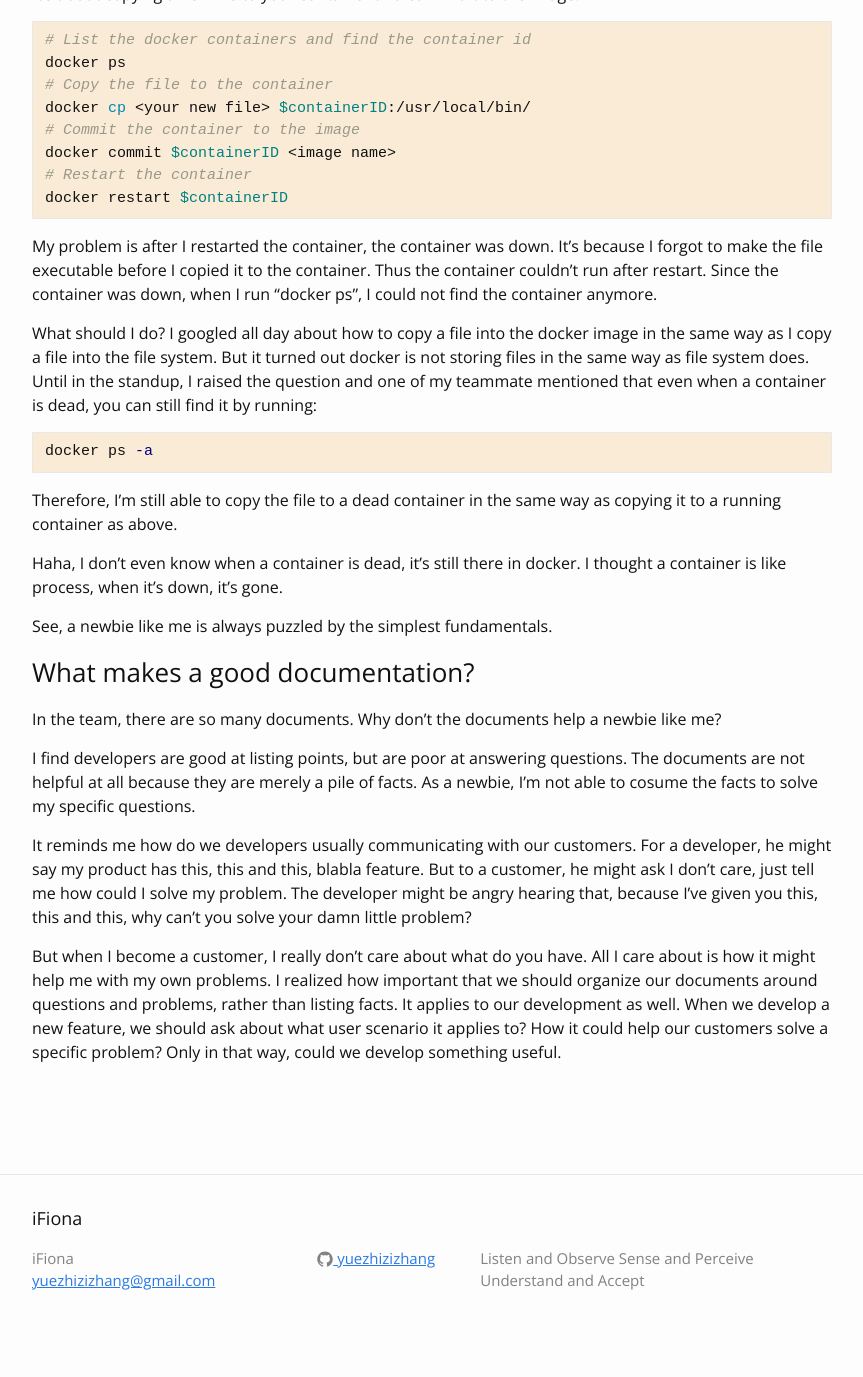
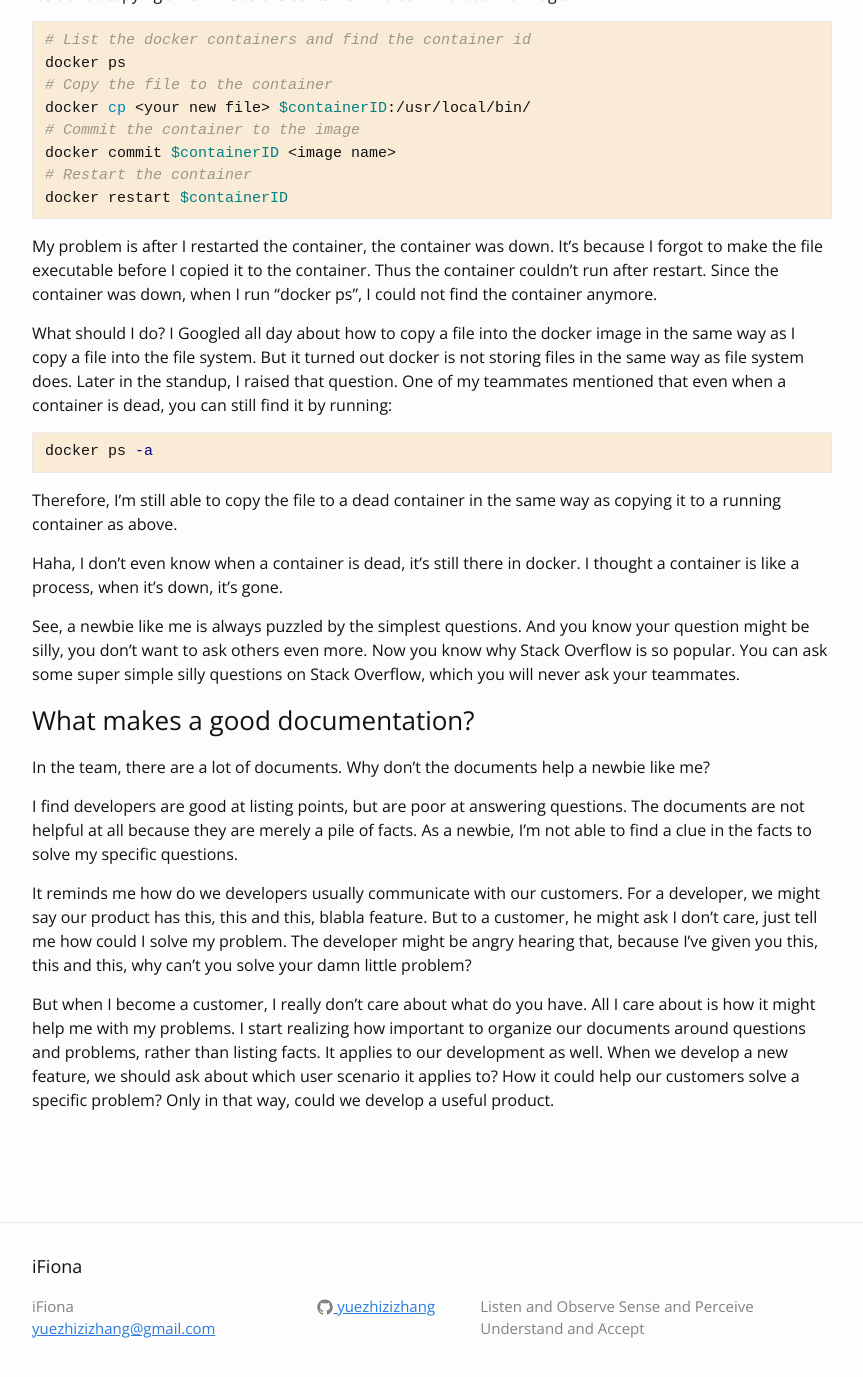
Before and after one commit to yuezhizizhang/yuezhizizhang.github.io, a Jekyll site: the page built from _posts/2020-06-01-some-thoughts-about-being-a-newbie.markdown, in a window 1280 px wide and 1400 px high, scrolled down 460 px. Shown: the top 1377 px of the window, without its empty margins (208-1071 px from the left). Built offline with Jekyll 4.4.1, drawn with Linux system fonts in a browser that asks for light colours; some web fonts are replaced; before the commit the page ends 1812 px from its top, so only the background shows below that; some of the changed text lies outside the part shown.

Commit message:
2020-06-01

````diff
--- a/_posts/2020-06-01-some-thoughts-about-being-a-newbie.markdown
+++ b/_posts/2020-06-01-some-thoughts-about-being-a-newbie.markdown
@@ -25,7 +25,7 @@ docker restart $containerID
 
 My problem is after I restarted the container, the container was down. It's because I forgot to make the file executable before I copied it to the container. Thus the container couldn't run after restart. Since the container was down, when I run "docker ps", I could not find the container anymore.
 
-What should I do? I googled all day about how to copy a file into the docker image in the same way as I copy a file into the file system. But it turned out docker is not storing files in the same way as file system does. Until in the standup, I raised the question and one of my teammate mentioned that even when a container is dead, you can still find it by running:
+What should I do? I Googled all day about how to copy a file into the docker image in the same way as I copy a file into the file system. But it turned out docker is not storing files in the same way as file system does. Later in the standup, I raised that question. One of my teammates mentioned that even when a container is dead, you can still find it by running:
 
 ```bash
 docker ps -a
@@ -33,16 +33,16 @@ docker ps -a
 
 Therefore, I'm still able to copy the file to a dead container in the same way as copying it to a running container as above.
 
-Haha, I don't even know when a container is dead, it's still there in docker. I thought a container is like process, when it's down, it's gone.
+Haha, I don't even know when a container is dead, it's still there in docker. I thought a container is like a process, when it's down, it's gone.
 
-See, a newbie like me is always puzzled by the simplest fundamentals.
+See, a newbie like me is always puzzled by the simplest questions. And you know your question might be silly, you don't want to ask others even more. Now you know why Stack Overflow is so popular. You can ask some super simple silly questions on Stack Overflow, which you will never ask your teammates.
 
 ### What makes a good documentation?
 
-In the team, there are so many documents. Why don't the documents help a newbie like me?
+In the team, there are a lot of documents. Why don't the documents help a newbie like me?
 
-I find developers are good at listing points, but are poor at answering questions. The documents are not helpful at all because they are merely a pile of facts. As a newbie, I'm not able to cosume the facts to solve my specific questions.
+I find developers are good at listing points, but are poor at answering questions. The documents are not helpful at all because they are merely a pile of facts. As a newbie, I'm not able to find a clue in the facts to solve my specific questions.
 
-It reminds me how do we developers usually communicating with our customers. For a developer, he might say my product has this, this and this, blabla feature. But to a customer, he might ask I don't care, just tell me how could I solve my problem. The developer might be angry hearing that, because I've given you this, this and this, why can't you solve your damn little problem?
+It reminds me how do we developers usually communicate with our customers. For a developer, we might say our product has this, this and this, blabla feature. But to a customer, he might ask I don't care, just tell me how could I solve my problem. The developer might be angry hearing that, because I've given you this, this and this, why can't you solve your damn little problem?
 
-But when I become a customer, I really don't care about what do you have. All I care about is how it might help me with my own problems. I realized how important that we should organize our documents around questions and problems, rather than listing facts. It applies to our development as well. When we develop a new feature, we should ask about what user scenario it applies to? How it could help our customers solve a specific problem? Only in that way, could we develop something useful.
+But when I become a customer, I really don't care about what do you have. All I care about is how it might help me with my problems. I start realizing how important to organize our documents around questions and problems, rather than listing facts. It applies to our development as well. When we develop a new feature, we should ask about which user scenario it applies to? How it could help our customers solve a specific problem? Only in that way, could we develop a useful product.
````
Also changed, not shown: other parts of _posts/2020-06-01-some-thoughts-about-being-a-newbie.markdown (+1 -1 lines).
